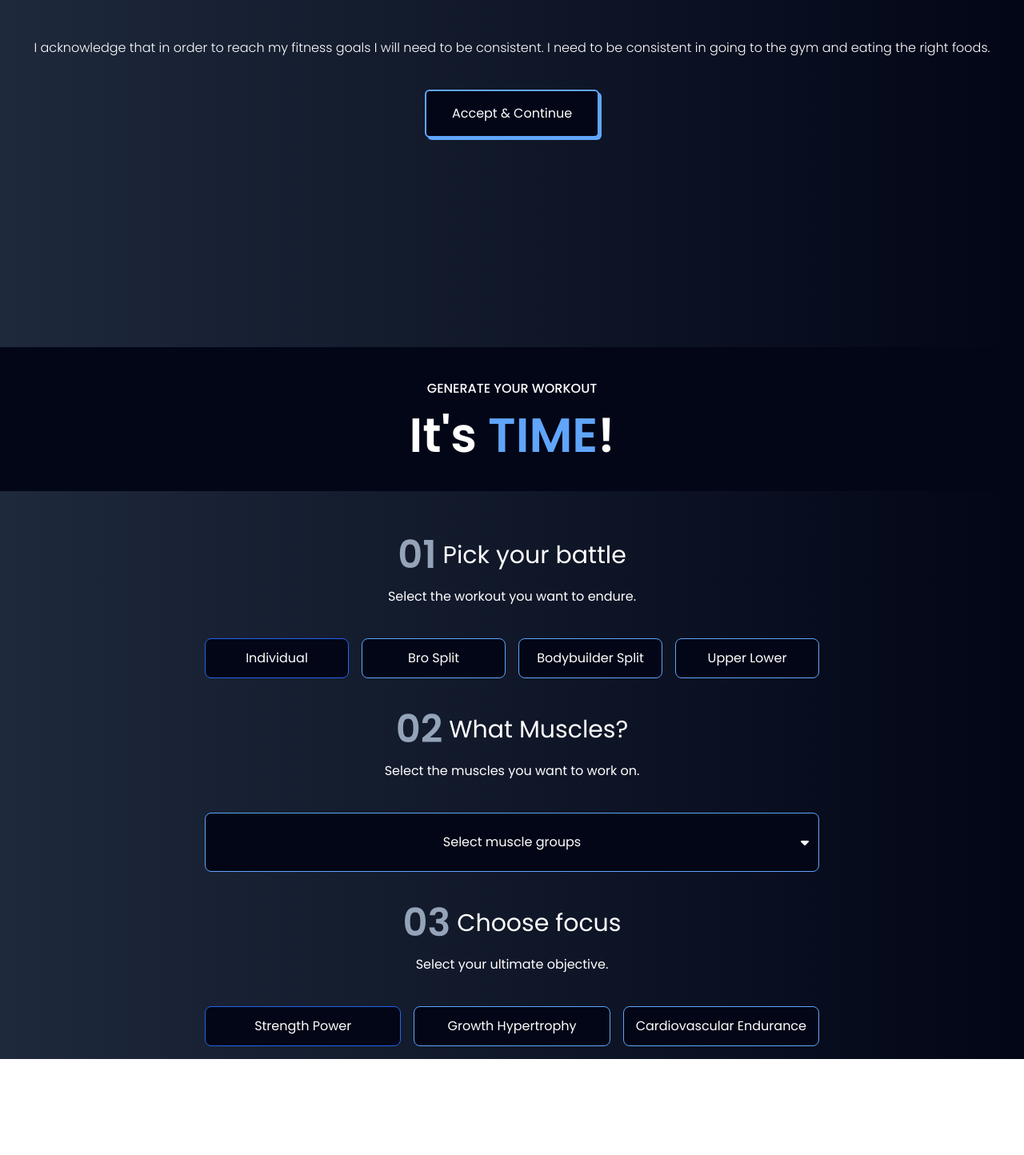
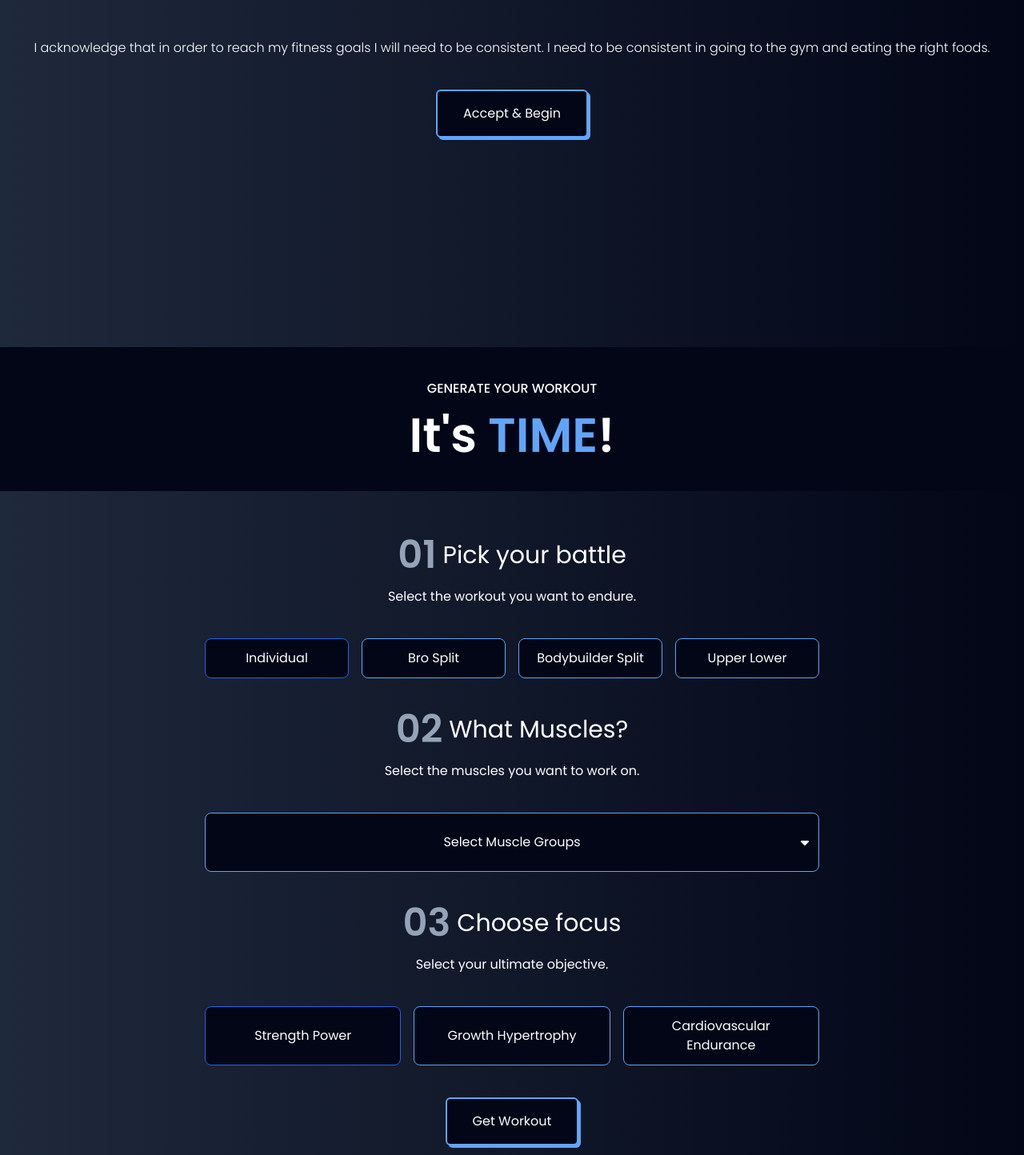
Before and after one commit to eddgar02/MyGym-App, a React (Vite) app: page / in a window 1280 px wide. Shown: the part 366-1810 px from the top of the page at 80% size. Before the commit the page ends 1690 px from the top, so only its background shows below. Built offline with nearby package versions, Linux system fonts and the light colour scheme.

Commit message:
Finished selection process with styling and functionality.

```diff
--- /dev/null
+++ b/src/components/Button.jsx
@@ -0,0 +1,10 @@
+import React from "react";
+
+export default function Button(props) {
+  const { text } = props;
+  return (
+    <button className="px-8 py-4 mx-auto rounded-md border-[2px] bg-slate-950 border-blue-400 border-solid blueShadow duration-200">
+      <p>{text}</p>
+    </button>
+  );
+}
--- a/src/components/Generator.jsx
+++ b/src/components/Generator.jsx
@@ -1,7 +1,7 @@
 import React, { useState } from "react";
 import SectionWrapper from "./SectionWrapper";
 import { SCHEMES, WORKOUTS } from "../utils/swoldier";
-// import Button from "./Button";
+import Button from "./Button";
 
 function Header(props) {
   const { index, title, description } = props;
@@ -28,6 +28,28 @@
   const [goal, setGoal] = useState("strength_power");
   //let showModal = false;
 
+  function updateMuscles(muscleGroup) {
+    if (muscles.includes(muscleGroup)) {
+      setMuscles(muscles.filter((val) => val !== muscleGroup));
+      return;
+    }
+
+    if (muscles.length > 2) {
+      return;
+    }
+
+    if (poison !== "individual") {
+      setMuscles([muscleGroup]);
+      setShowModal(false);
+      return;
+    }
+
+    setMuscles([...muscles, muscleGroup]);
+    if (muscles.length === 2) {
+      setShowModal(false);
+    }
+  }
+
   function toggleModal() {
     setShowModal(!showModal);
   }
@@ -48,10 +70,11 @@
             return (
               <button
                 onClick={() => {
+                  setMuscles([]);
                   setPoison(type);
                 }}
                 className={
-                  "bg-slate-950 border border-blue-400 duration-200 hover:border-blue-600 py-3 rounded-lg" +
+                  "bg-slate-950 border border-blue-400 duration-200 px-4 hover:border-blue-600 py-3 rounded-lg" +
                   (type === poison ? " border-blue-600" : " border-blue-400")
                 }
                 key={typeIndex}
@@ -71,10 +94,36 @@
             onClick={toggleModal}
             className="relative p-3 flex items-center justify-center"
           >
-            <p>Select muscle groups</p>
+            <p className="capitalize">
+              {muscles.length == 0 ? "Select muscle groups" : muscles.join(" ")}
+            </p>
             <i class="fa-solid absolute right-3 top-1/2 -translate-y-1/2 fa-caret-down"></i>
           </button>
-          {showModal && <div>modal</div>}
+          {showModal && (
+            <div className="flex flex-col px-3 pb-3">
+              {(poison === "individual"
+                ? WORKOUTS[poison]
+                : Object.keys(WORKOUTS[poison])
+              ).map((muscleGroup, muscleGroupIndex) => {
+                return (
+                  <button
+                    onClick={() => {
+                      updateMuscles(muscleGroup);
+                    }}
+                    key={muscleGroupIndex}
+                    className={
+                      "hover:text-blue-400 duration-200 " +
+                      (muscles.includes(muscleGroup) ? " text-blue-400" : " ")
+                    }
+                  >
+                    <p className="uppercase">
+                      {muscleGroup.replaceAll("_", " ")}
+                    </p>
+                  </button>
+                );
+              })}
+            </div>
+          )}
         </div>
         <Header
           index={"03"}
@@ -89,7 +138,7 @@
                   setGoal(scheme);
                 }}
                 className={
-                  "bg-slate-950 border border-blue-400 duration-200 hover:border-blue-600 py-3 rounded-lg" +
+                  "bg-slate-950 border border-blue-400 duration-200 px-4 hover:border-blue-600 py-3 rounded-lg" +
                   (scheme === goal ? " border-blue-600" : " border-blue-400")
                 }
                 key={schemeIndex}
@@ -99,6 +148,7 @@
             );
           })}
         </div>
+        <Button text={"Get Workout"}></Button>
       </SectionWrapper>
     </div>
   );
--- a/src/components/Hero.jsx
+++ b/src/components/Hero.jsx
@@ -1,4 +1,5 @@
 import React from "react";
+import Button from "./Button";
 
 export default function Hero() {
   return (
@@ -18,9 +19,7 @@
         consistent. I need to be consistent in going to the gym and eating the
         right foods.{" "}
       </p>
-      <button className="px-8 py-4 rounded-md border-[2px] bg-slate-950 border-blue-400 border-solid blueShadow duration-200">
-        Accept & Continue
-      </button>
+      <Button text={"Accept & Begin"}></Button>
     </div>
   );
 }
--- /dev/null
+++ b/src/utils/functions.js
@@ -0,0 +1 @@
+export function generateWorkout() {}
```
